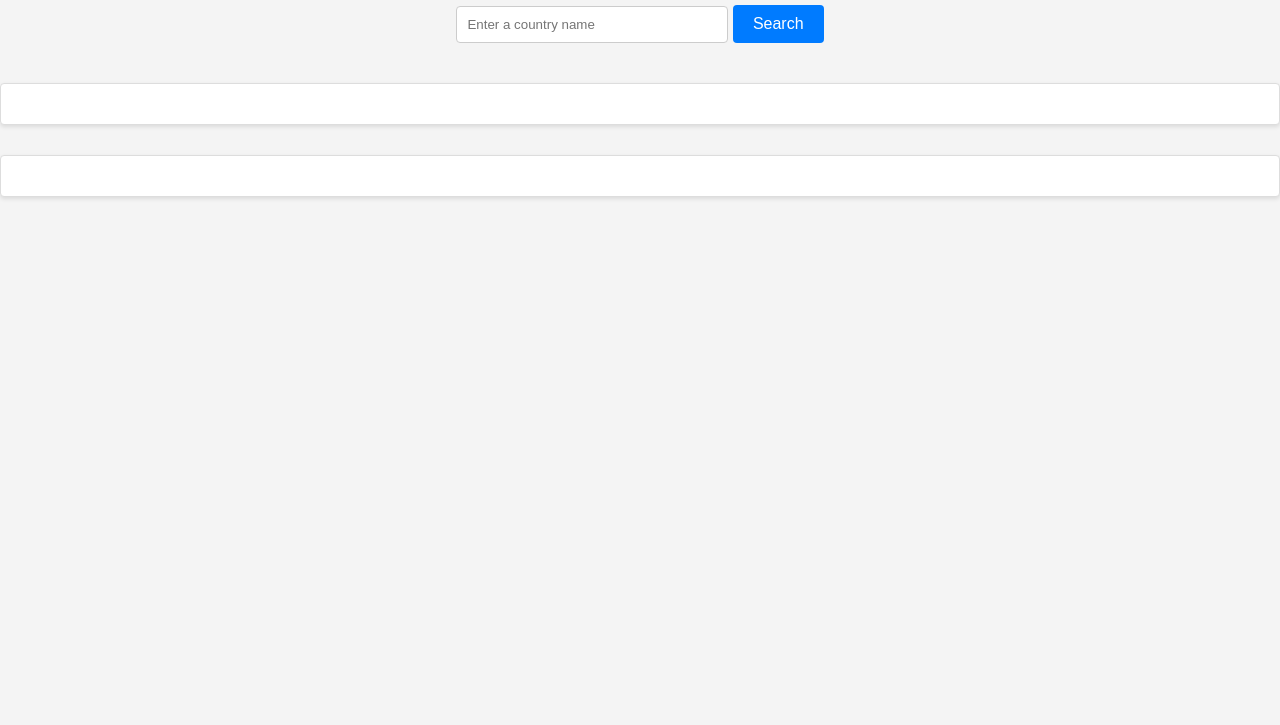
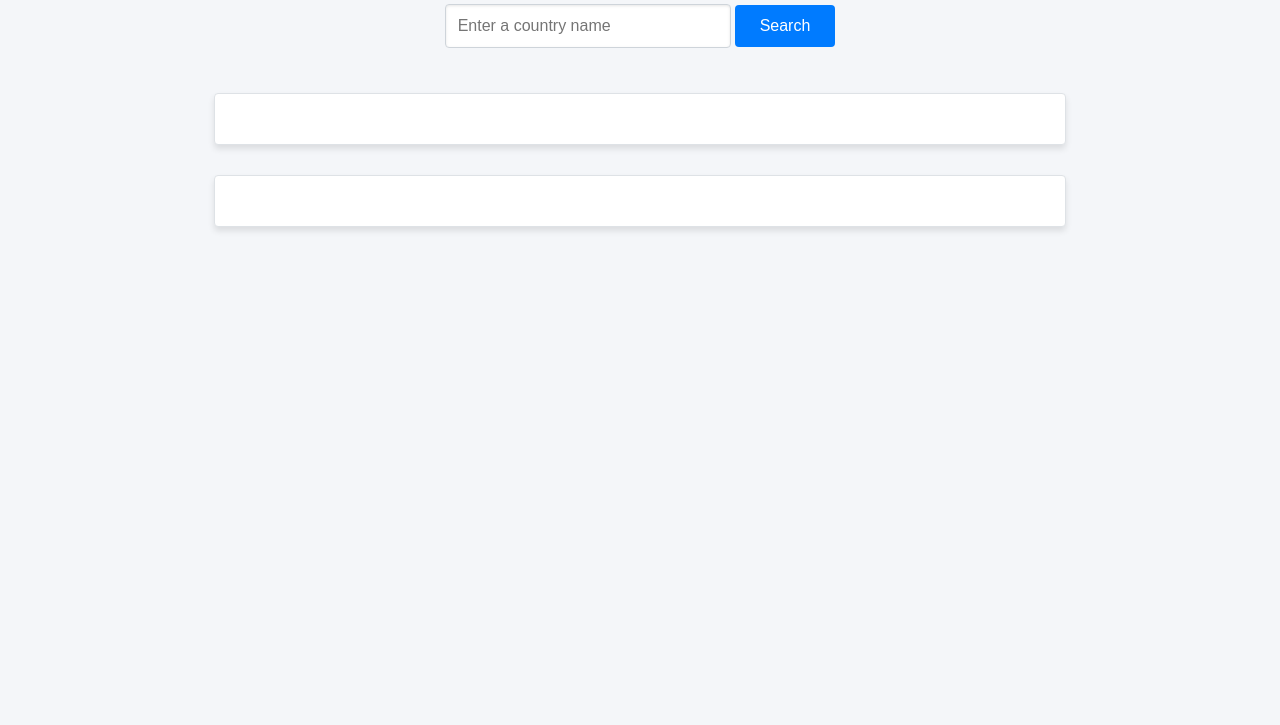
Before and after one commit to DimakatsoMatlaila/2555500-lab4-sd, a plain HTML site: page index.html in a window 1280 px wide. Shown: the part 75-800 px from the top of the page. Drawn offline with Linux system fonts and the light colour scheme.

Commit message:
Final Submission

```diff
--- a/styles.css
+++ b/styles.css
@@ -1,40 +1,71 @@
 body {
-    font-family: 'Helvetica Neue', Helvetica, Arial, sans-serif;
+    font-family: 'Roboto', 'Helvetica Neue', Helvetica, Arial, sans-serif;
     text-align: center;
-    background-color: #f4f4f4;
-    color: #333;
+    background-color: #f4f6f9;
+    color: #343a40;
     margin: 0;
     padding: 0;
 }
 
 input {
-    padding: 10px;
-    width: 250px;
-    border: 1px solid #ccc;
+    padding: 12px;
+    width: 260px;
+    border: 1px solid #ced4da;
     border-radius: 4px;
-    margin-bottom: 10px;
+    margin-bottom: 15px;
+    font-size: 16px;
+    box-shadow: inset 0 1px 3px rgba(0, 0, 0, 0.1);
+    transition: border-color 0.3s ease, box-shadow 0.3s ease;
+}
+
+input:focus {
+    border-color: #80bdff;
+    box-shadow: 0 0 8px rgba(128, 189, 255, 0.5);
+    outline: none;
 }
 
 button {
-    padding: 10px 20px;
+    padding: 12px 25px;
     cursor: pointer;
     background-color: #007bff;
     color: white;
     border: none;
     border-radius: 4px;
     font-size: 16px;
-    transition: background-color 0.3s ease;
+    transition: background-color 0.3s ease, transform 0.3s ease, box-shadow 0.3s ease;
 }
 
 button:hover {
     background-color: #0056b3;
+    transform: scale(1.05);
+    box-shadow: 0 4px 8px rgba(0, 0, 0, 0.2);
 }
 
 #country-info, #bordering-countries {
     margin-top: 30px;
-    padding: 20px;
+    padding: 25px;
     background-color: white;
-    border: 1px solid #ddd;
+    border: 1px solid #dee2e6;
     border-radius: 4px;
-    box-shadow: 0 2px 4px rgba(0, 0, 0, 0.1);
+    box-shadow: 0 4px 6px rgba(0, 0, 0, 0.1);
+    text-align: left;
+    max-width: 800px;
+    margin-left: auto;
+    margin-right: auto;
 }
+
+h1, h2, h3, h4, h5, h6 {
+    color: #343a40;
+    margin-bottom: 20px;
+}
+
+a {
+    color: #007bff;
+    text-decoration: none;
+    transition: color 0.3s ease;
+}
+
+a:hover {
+    color: #0056b3;
+    text-decoration: underline;
+}
```
